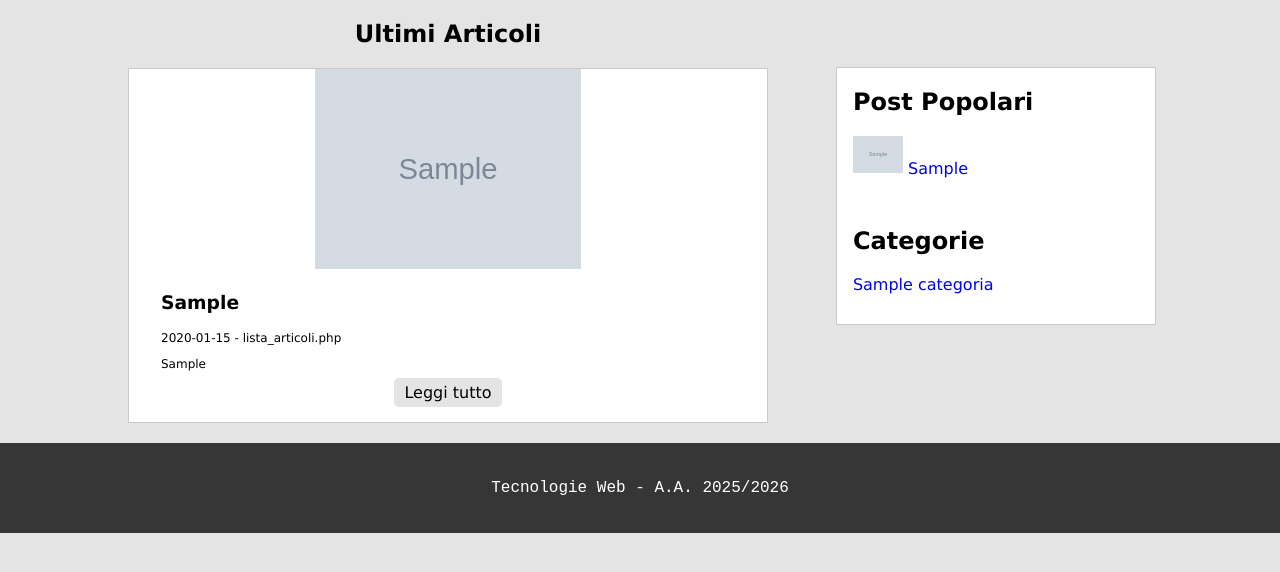
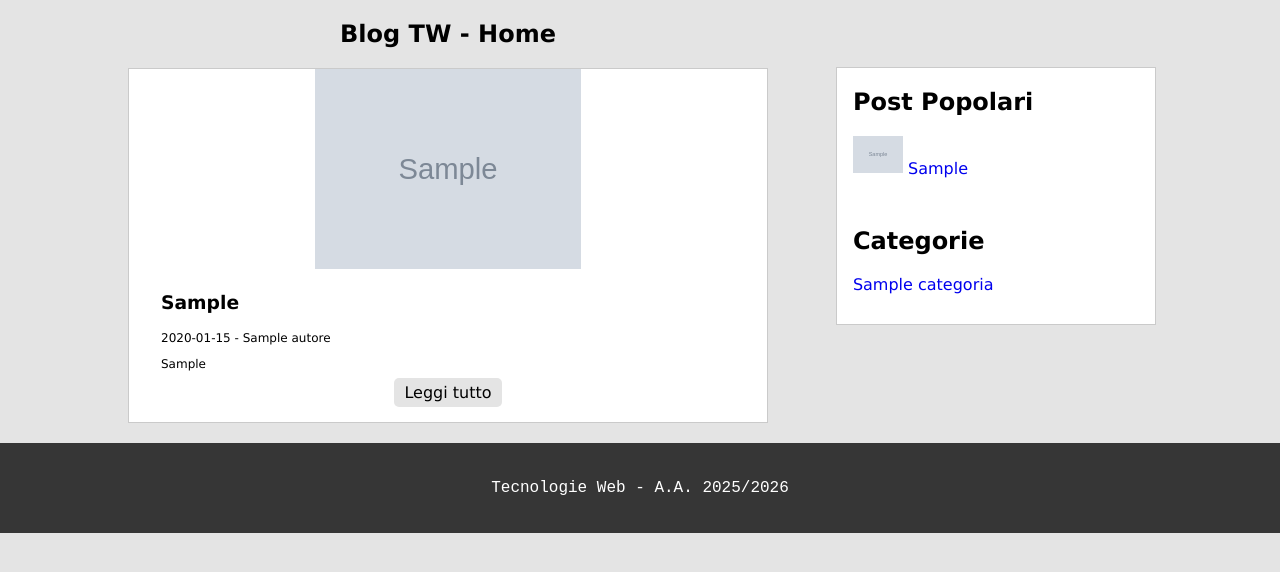
Before and after one commit to this-Grace/WebTechLaboratory, a PHP site: page / in a window 1280 px wide. Shown: the part 116-688 px from the top of the page. Run offline with PHP 8.4, Linux system fonts and the light colour scheme; tables that the repository leaves empty hold one stand-in row (values such as "Sample post"); grey boxes marked "Sample" are stand-in pictures.

Commit message:
minor changes

```diff
--- a/php/archivio.php
+++ b/php/archivio.php
@@ -3,7 +3,7 @@ require_once 'bootstrap.php';
 
 //Base Template
 $templateParams["titolo"] = "Blog TW - Archivio";
-$templateParams["nome"] = "lista-articoli.php";
+$templateParams["nome"] = "lista_articoli.php";
 $templateParams["categorie"] = $dbh->getCategories();
 $templateParams["articolicasuali"] = $dbh->getRandomPosts(2);
 //Home Template
--- a/php/contatti.php
+++ b/php/contatti.php
@@ -8,7 +8,7 @@ require_once 'bootstrap.php';
 
 // Template parameters
 $templateParams["titolo"] = "Blog TW - Contact";
-$templateParams["nome"] = "authors.php";
+$templateParams["nome"] = "lista_contatti.php";
 $templateParams["articolicasuali"] = $dbh->getRandomPosts(2);
 $templateParams["categorie"] = $dbh->getCategories();
 
--- a/php/template/lista_articoli.php
+++ b/php/template/lista_articoli.php
@@ -1,9 +1,9 @@
-<h2><?php echo $templateParams["titolopagina"]; ?></h2>
-<?php foreach($templateParams["articoli"] as $articolo): ?>
+        <h2><?php echo $templateParams["titolo"]; ?></h2>
+        <?php foreach($templateParams["articoli"] as $articolo): ?>
         <article>
-            <img src="<?php echo UPLOAD_DIR.$articolo["imgarticolo"]; ?>" alt="">
+            <img src="<?php echo UPLOAD_DIR.$articolo["imgarticolo"]; ?>" alt="" />
             <h3><?php echo $articolo["titoloarticolo"]; ?></h3>
-            <p><?php echo $articolo["dataarticolo"]; ?> - <?php echo $templateParams["nome"]; ?></p>
+            <p><?php echo $articolo["dataarticolo"]; ?> - <?php echo $articolo["nome"]; ?></p>
             <p><?php echo $articolo["anteprimaarticolo"]; ?></p>
             <a href="#">Leggi tutto</a>
         </article>
--- a/php/template/table_authors.php
+++ b/php/template/lista_contatti.php
@@ -1,4 +1,4 @@
-<h2><?php echo $templateParams["titolopagina"]; ?></h2>
+<h2><?php echo $templateParams["titolo"]; ?></h2>
 
 <table>
     <tr>
```
